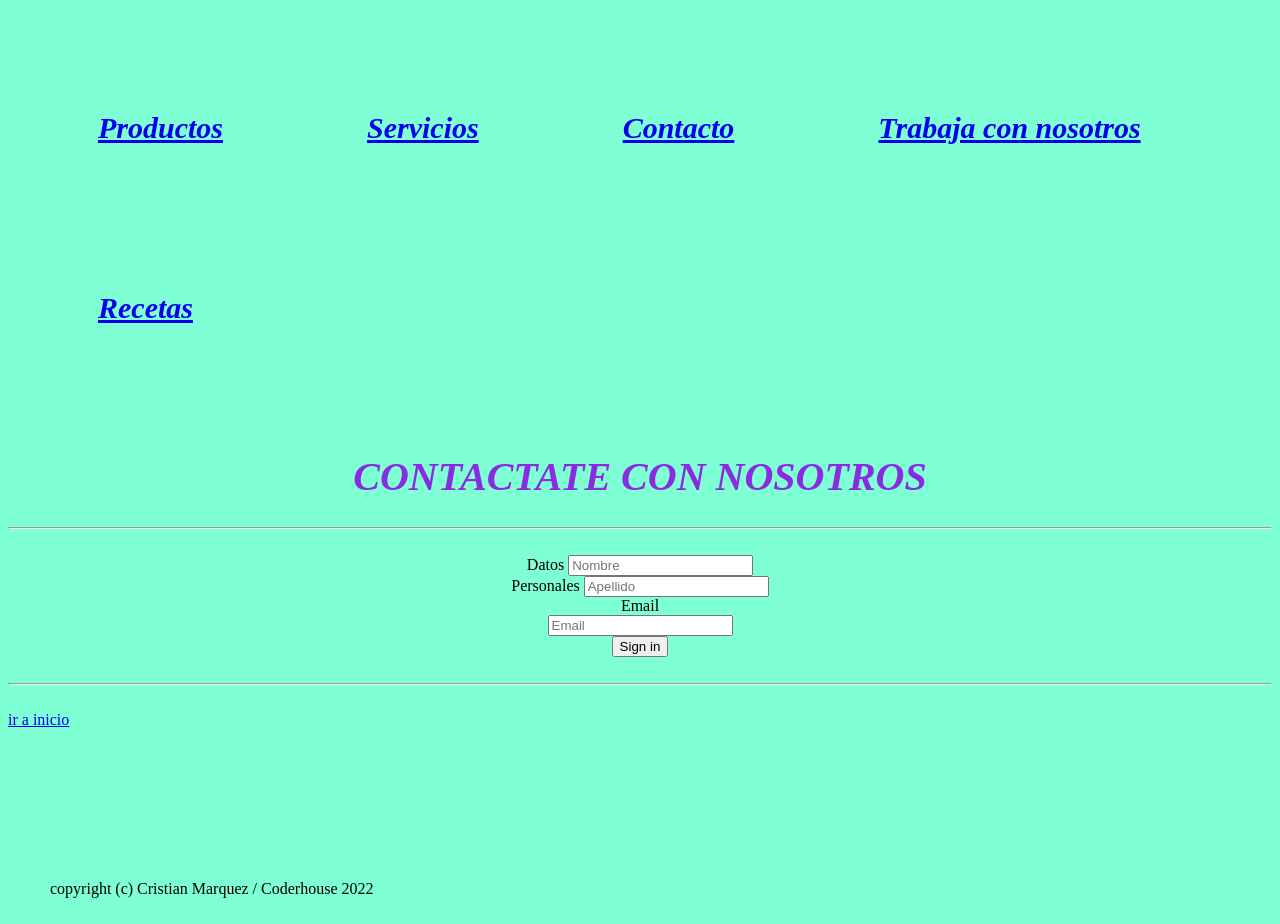
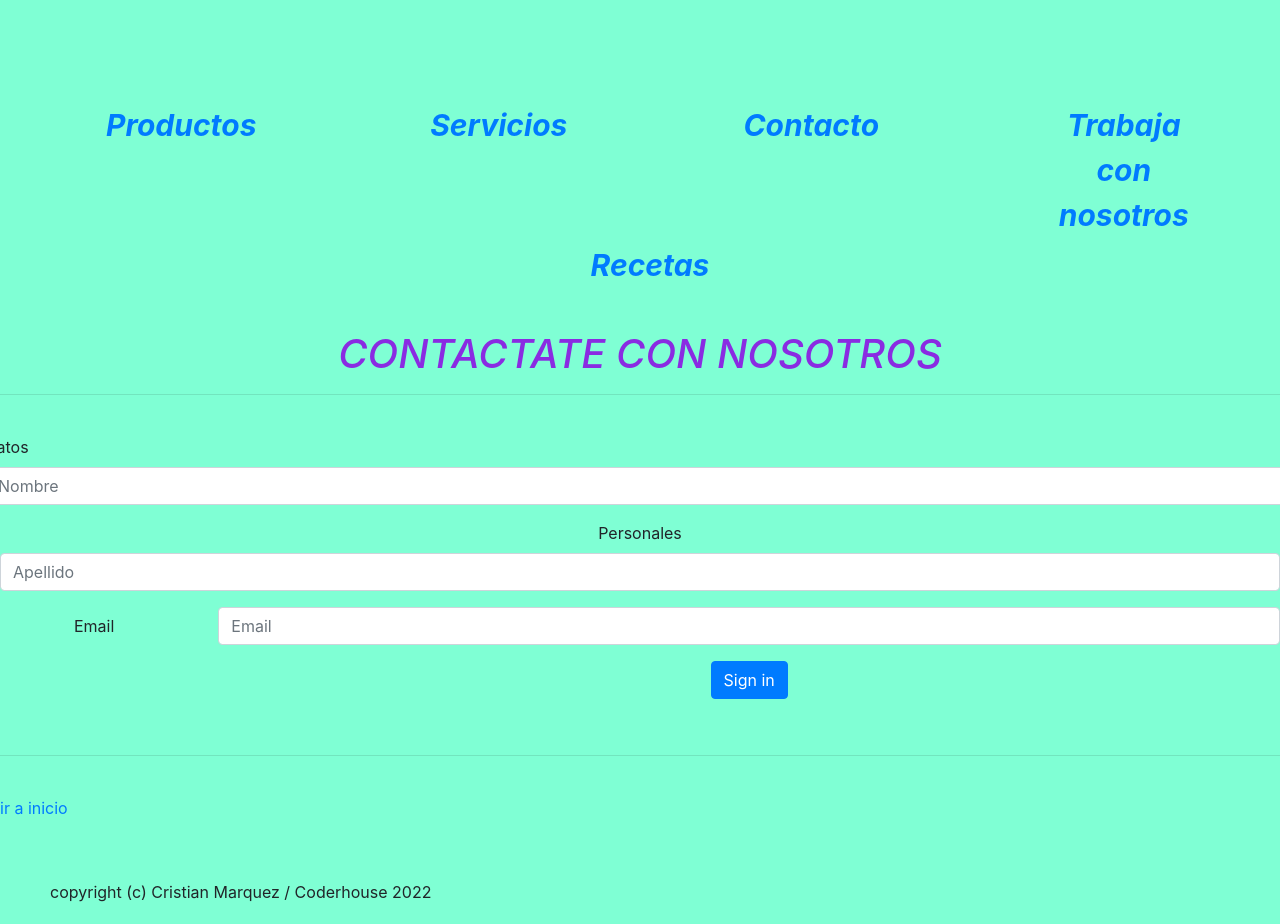
Before and after one commit to cgmr1988/cristian-marquez, a plain HTML site: page assets/pages/contaco.html in a window 1280 px wide. Drawn offline with nearby package versions, Linux system fonts and the light colour scheme; files that its build step writes are made by us from their sources.

Commit message:
mi tercer commit

```diff
--- a/assets/pages/contaco.html
+++ b/assets/pages/contaco.html
@@ -4,27 +4,30 @@
     <meta charset="UTF-8">
     <meta http-equiv="X-UA-Compatible" content="IE=edge">
     <meta name="viewport" content="width=device-width, initial-scale=1.0">
+    <link rel="stylesheet" href="./boostrap/css/bootstrap.min.css">
+    <script src="./boostrap/js/jquery.slim.min.js"></script>
+    <script src="./boostrap/js/bootstrap.bundle.min.js.map"></script>
     <link rel="stylesheet" href="../css/styles.css" type="text/css">
     <title>Document</title>
 </head>
 <body>
     <header>
         <nav>
-            <ul>
-                <li>
-                    <a href="productos.html">Productos</a>
+            <ul class="nav nav-pills nav-justified">
+                <li class="nav-item">
+                <a class="nav-link " href="../pages/productos.html">Productos</a>
                 </li>
-                <li>
-                    <a href="servicios.html">Servicios</a>
+                <li class="nav-item">
+                <a class="nav-link" href="../pages/servicios.html">Servicios</a>
                 </li>
-                <li>
-                    <a href="contaco.html">Contacto</a>
+                <li class="nav-item">
+                <a class="nav-link" href="../pages/contaco.html">Contacto</a>
                 </li>
-                <li>
-                    <a href="curriculum.html">Trabaja con nosotros</a>
-                </li>
-                <li>
-                    <a href="recetas.html">Recetas</a>
+                <li class="nav-item">
+                    <a class="nav-link" href="../pages/curriculum.html">Trabaja con nosotros</a>
+                    </li>
+                    <li class="nav-item">
+                    <a class="nav-link" href="../pages/recetas.html">Recetas</a>
                 </li>
             </ul>
         </nav>
```
Also changed, not shown: assets/pages/curriculum.html (+12 -12 lines), assets/pages/productos.html (+15 -12 lines), assets/pages/recetas.html (+15 -12 lines), assets/pages/servicios.html (+15 -12 lines).
